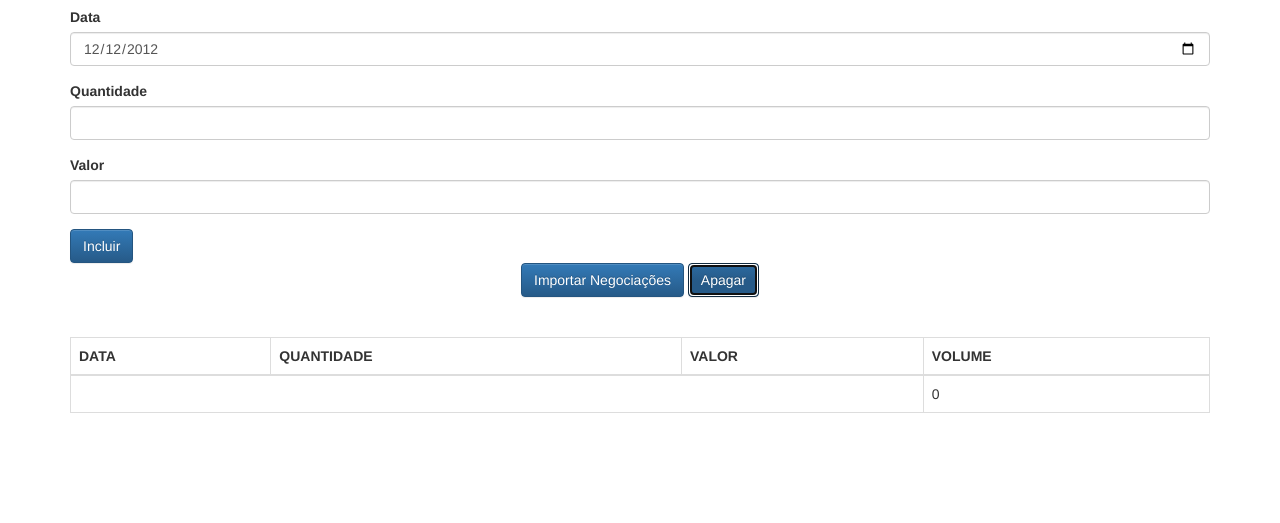
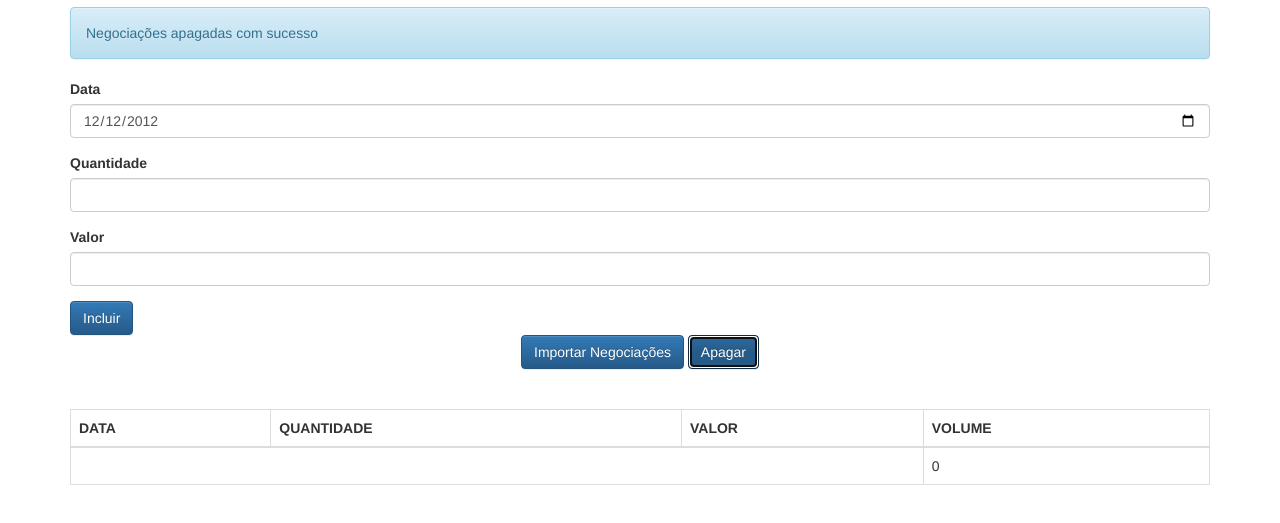
Before and after one commit to rapahaeru/aluraframe, a plain HTML site: page client/index.html in a window 1280 px wide. Both pictures are taken after a click on the button "Apagar". Shown: the part 63-586 px from the top of the page. Drawn offline with Linux system fonts and the light colour scheme.

Commit message:
Adiciona método para limpara negociacoes

```diff
--- a/client/index.html
+++ b/client/index.html
@@ -36,7 +36,7 @@
         <button class="btn btn-primary text-center" type="button">
             Importar Negociações
         </button>
-        <button class="btn btn-primary text-center" type="button">
+        <button onclick="negociacaoController.apaga();" class="btn btn-primary text-center" type="button">
             Apagar
         </button>
     </div>
--- a/client/js/app/controllers/NegociacaoController.js
+++ b/client/js/app/controllers/NegociacaoController.js
@@ -29,6 +29,14 @@ class NegociacaoController {
 
 	}
 
+	apaga() {
+		this._ListaNegociacoes.limpaCampos();
+		this._negociacoesView.update(this._ListaNegociacoes);
+
+		this._mensagem = new Mensagem("Negociações apagadas com sucesso");
+		this._mensagemView.update(this._mensagem);
+	}
+
 	_limpaFormulário() {
 		this._inputData.value = "";
 		this._inputValor.value = "0";
--- a/client/js/app/models/ListaNegociacoes.js
+++ b/client/js/app/models/ListaNegociacoes.js
@@ -13,4 +13,8 @@ class ListaNegociacoes {
 		return [].concat(this._negociacoes); // programação defensiva
 	}
 
+	limpaCampos() {
+		this._negociacoes = [];
+	}
+
 }
```
